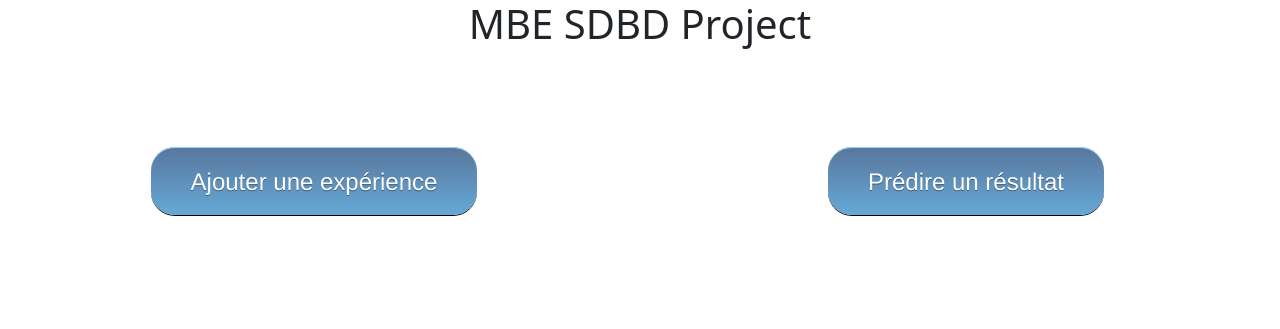
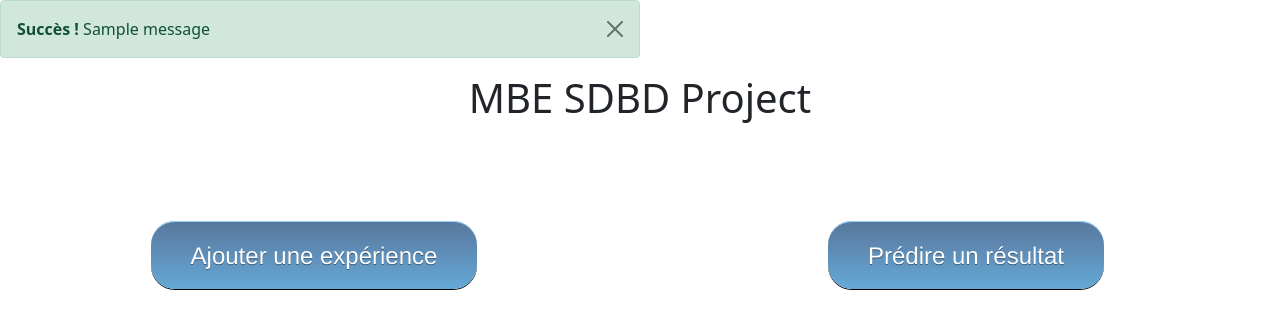
Before and after one commit to Kyriios188/mbe_soa, a Django app: page / in a window 1280 px wide. Shown: the top 329 px of the page. Run offline with Django 4.2, Linux system fonts and the light colour scheme; one stand-in notice (Sample message) is shown; parts of the project's set-up code (start-up, migrations or seed data) failed here and were passed over.

Commit message:
added request to orchestrator and messages

```diff
--- a/epitaxy_web_interface/templates/epitaxy_web_interface/base.html
+++ b/epitaxy_web_interface/templates/epitaxy_web_interface/base.html
@@ -14,7 +14,32 @@
 
     <title>{% block title %}{% endblock %}</title>
 
+
+    {#  This block is to display messages manually sent by the backend  #}
+    <div class="center center-table" style="width: 50%;">
+        {% if messages %}
+            {% for msg in messages|slice:":1" %}
+                {% if msg.tags == "error" %}
+                    <div class="alert alert-danger alert-dismissible fade show" role="alert">
+                        <strong>Erreur : </strong>{{ msg }}
+                        <button type="button" class="btn-close" data-bs-dismiss="alert" aria-label="Close"></button>
+                    </div>
+                {% elif msg.tags == "success" %}
+                    <div class="alert alert-success alert-dismissible fade show" role="alert">
+                        <strong>Succès ! </strong>{{ msg }}
+                        <button type="button" class="btn-close" data-bs-dismiss="alert" aria-label="Close"></button>
+                    </div>
+                {% elif msg.tags == "warning" %}
+                    <div class="alert alert-warning alert-dismissible fade show" role="alert">
+                        <strong>Attention : </strong>{{ msg }}
+                        <button type="button" class="btn-close" data-bs-dismiss="alert" aria-label="Close"></button>
+                    </div>
+                {% endif %}
+            {% endfor %}
+        {% endif %}
+    </div>
 </head>
+
 
 {% block content %}
 
--- a/epitaxy_web_interface/views.py
+++ b/epitaxy_web_interface/views.py
@@ -1,6 +1,10 @@
+import requests
+
 from django.http import HttpRequest, HttpResponse
 from django.shortcuts import redirect, render
 from django.contrib import messages
+
+from models import Experiment
 
 from .forms import ExperimentForm
 
@@ -22,9 +26,10 @@ def upload_files(request: HttpRequest):
     if request.method == "POST":
 
         if context['form'].is_valid():
-            context['form'].save()
+            instance: Experiment = context['form'].save()
 
             messages.success(request, "Changements sauvegardés")
+            requests.get(url='127.0.0.1:8001', params={'code': instance.code})
             return redirect('/')
 
     return render(request, 'epitaxy_web_interface/form.html', context)
```
